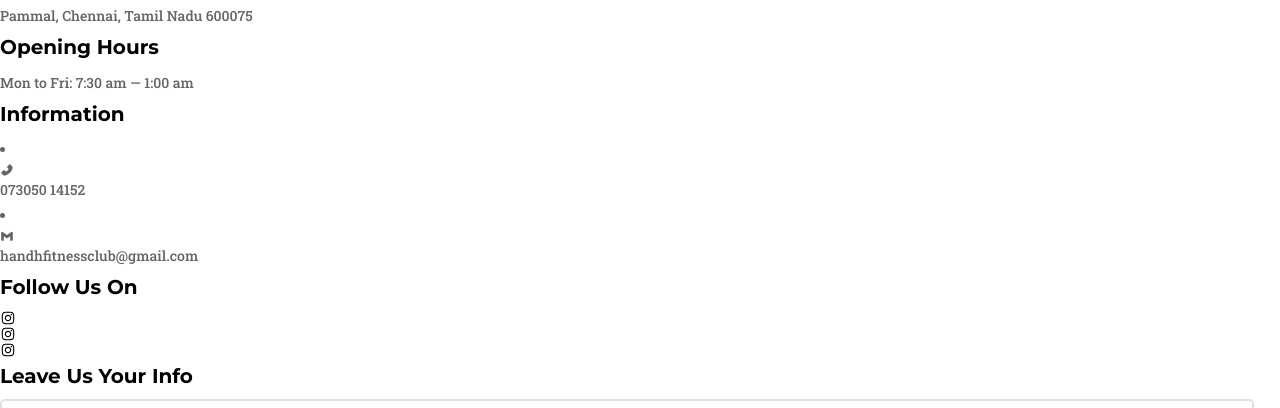
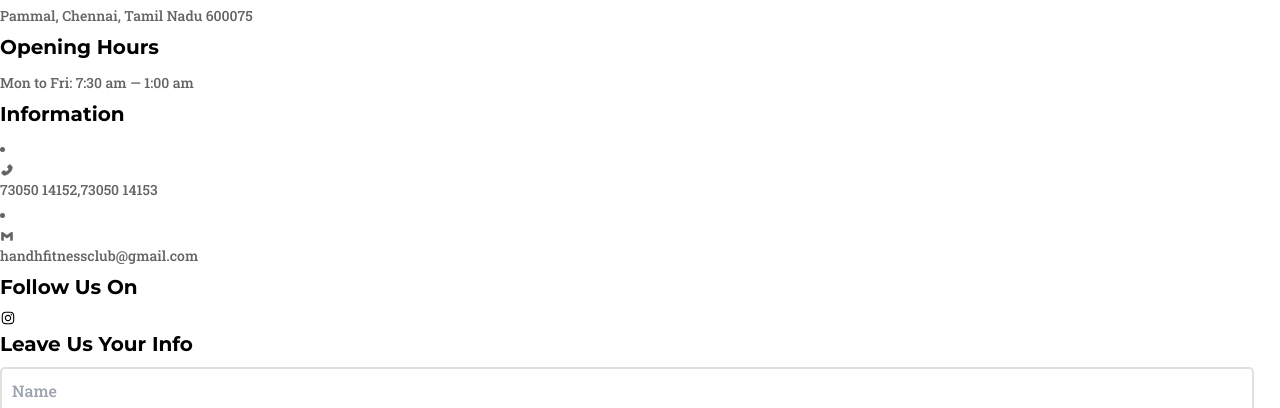
Before and after one commit to tarunid/H-H-GYM, a React (Vite) app: page /contact in a window 1280 px wide. Shown: the part 1060-1468 px from the top of the page. Built offline with nearby package versions, Linux system fonts and the light colour scheme; a web font is replaced by a local one.

Commit message:
🛠️ Fixed Map Bug

```diff
--- a/src/Component/Contact/Contact.jsx
+++ b/src/Component/Contact/Contact.jsx
@@ -66,7 +66,7 @@ const Contact = () => {
                   allowFullScreen=""
                   loading="lazy"
                   referrerPolicy="no-referrer-when-downgrade"
-                  width={600}
+                  width={"100%"}
                   height={450}
                 />
               </div>
@@ -98,7 +98,7 @@ const Contact = () => {
                   <Link to="">
                     <li className="flex justify-start items-center gap-2 py-2 contact-content">
                       <AiFillPhone />
-                      073050 14152
+                      <a href="tel:07305014152">73050 14152</a>,<a href="tel:7305014153">73050 14153</a>
                     </li>
                   </Link>
 
@@ -113,15 +113,15 @@ const Contact = () => {
                   <h3 className="contact-sub-heading">Follow Us On</h3>
                   <div className="bg-[var(--primary-color)] w-10 h-1 my-5"></div>
                   <div className="flex justify-start py-5 w-[100%] gap-5">
-                    <span className="bg-[#efefef] rounded-full p-3">
+                    <span className="bg-[#efefef] rounded-full p-3 hover:bg-[#fa7e1e]">
+                      <AiOutlineInstagram />
+                    </span>
+                    {/* <span className="bg-[#efefef] rounded-full p-3">
                       <AiOutlineInstagram />
                     </span>
                     <span className="bg-[#efefef] rounded-full p-3">
                       <AiOutlineInstagram />
-                    </span>
-                    <span className="bg-[#efefef] rounded-full p-3">
-                      <AiOutlineInstagram />
-                    </span>
+                    </span> */}
                   </div>
                 </div>
               </div>
```
